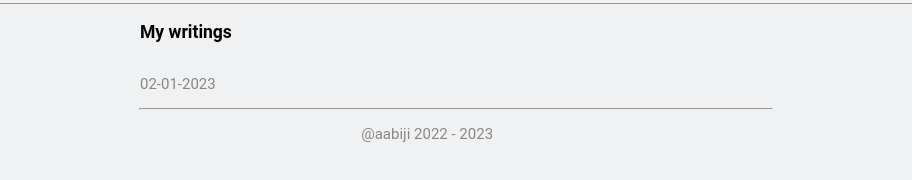
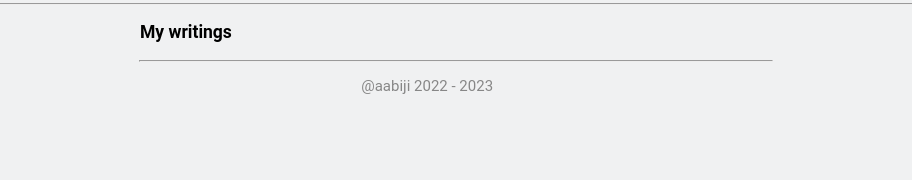
Before and after one commit to aabiji/blog, a plain HTML site: page archive.html in a window 1280 px wide. Shown: the part 58-238 px from the top of the page, without its empty margins (184-1096 px from the left). Drawn offline with Linux system fonts and the light colour scheme.

Commit message:
Cleanup archive.html

```diff
--- a/archive.html
+++ b/archive.html
@@ -27,11 +27,6 @@
             <h3>
                 My writings
             </h3>
-            <div class="article" id="ae2f9eb466ede554582db5ed0861fefc">
-                <p id="date">
-                    02-01-2023
-                </p>
-            </div>
         </div>
         <hr id="copyright-seperator"/>
         <div id="copyright">
```
